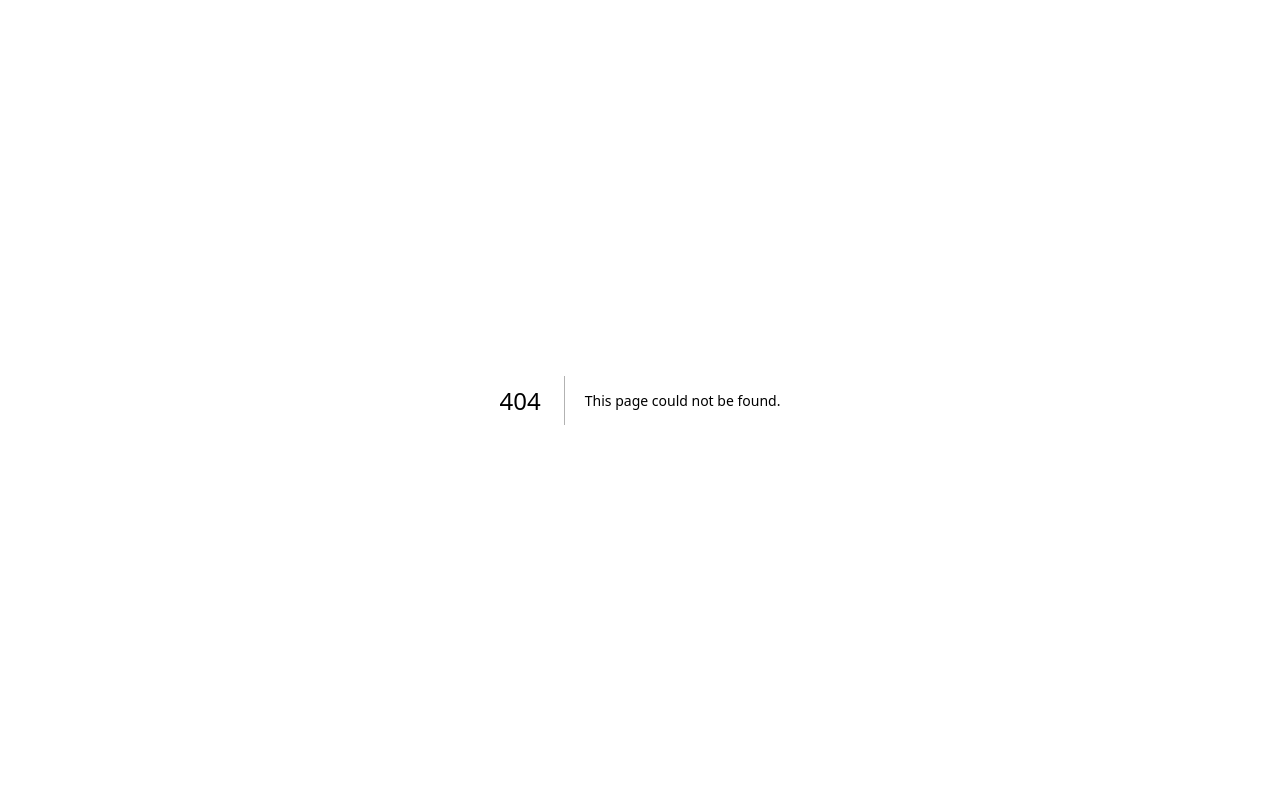
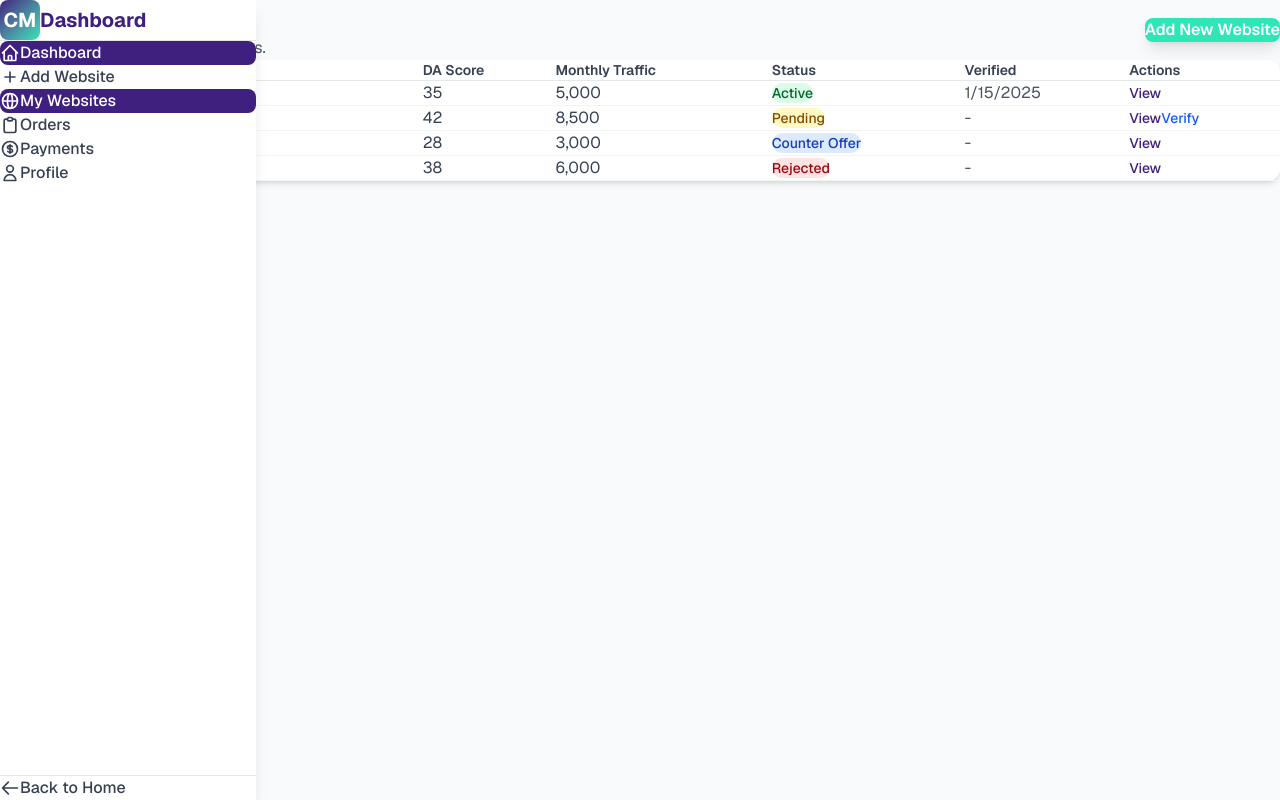
Before and after one commit to ESRAILHAQUE/publisherauthority-frontend, a Next.js app: page /dashboard/websites in a window 1280 px wide. Before the commit this address had no page. Built offline with nearby package versions, Linux system fonts and the light colour scheme.

Commit message:
Dashboard: Create websites listing page with status management

```diff
--- /dev/null
+++ b/app/dashboard/websites/page.tsx
@@ -0,0 +1,120 @@
+import React from 'react';
+import { Card } from '@/components/shared/Card';
+import { Badge } from '@/components/shared/Badge';
+import { Button } from '@/components/shared/Button';
+import Link from 'next/link';
+
+export default function WebsitesPage() {
+  const websites = [
+    {
+      id: 1,
+      url: 'https://example-blog.com',
+      da: 35,
+      traffic: 5000,
+      status: 'Active',
+      verifiedAt: '2025-01-15',
+    },
+    {
+      id: 2,
+      url: 'https://tech-insights.net',
+      da: 42,
+      traffic: 8500,
+      status: 'Pending',
+      verifiedAt: null,
+    },
+    {
+      id: 3,
+      url: 'https://health-tips.org',
+      da: 28,
+      traffic: 3000,
+      status: 'Counter Offer',
+      verifiedAt: null,
+    },
+    {
+      id: 4,
+      url: 'https://finance-guide.com',
+      da: 38,
+      traffic: 6000,
+      status: 'Rejected',
+      verifiedAt: null,
+    },
+  ];
+
+  const getStatusBadge = (status: string) => {
+    const variants: Record<string, any> = {
+      Active: 'success',
+      Pending: 'warning',
+      'Counter Offer': 'info',
+      Rejected: 'danger',
+      Deleted: 'default',
+    };
+    return variants[status] || 'default';
+  };
+
+  return (
+    <div className="space-y-8">
+      <div className="flex items-center justify-between">
+        <div>
+          <h1 className="text-3xl font-bold text-[#3F207F] mb-2">My Websites</h1>
+          <p className="text-gray-600">Manage all your submitted websites.</p>
+        </div>
+        <Link href="/dashboard/websites/add">
+          <Button variant="primary">Add New Website</Button>
+        </Link>
+      </div>
+
+      <Card>
+        <div className="overflow-x-auto">
+          <table className="w-full">
+            <thead>
+              <tr className="border-b border-gray-200">
+                <th className="text-left py-3 px-4 text-sm font-semibold text-gray-700">Website URL</th>
+                <th className="text-left py-3 px-4 text-sm font-semibold text-gray-700">DA Score</th>
+                <th className="text-left py-3 px-4 text-sm font-semibold text-gray-700">Monthly Traffic</th>
+                <th className="text-left py-3 px-4 text-sm font-semibold text-gray-700">Status</th>
+                <th className="text-left py-3 px-4 text-sm font-semibold text-gray-700">Verified</th>
+                <th className="text-left py-3 px-4 text-sm font-semibold text-gray-700">Actions</th>
+              </tr>
+            </thead>
+            <tbody>
+              {websites.map((website) => (
+                <tr key={website.id} className="border-b border-gray-100 hover:bg-gray-50 transition-colors">
+                  <td className="py-4 px-4">
+                    <a
+                      href={website.url}
+                      target="_blank"
+                      rel="noopener noreferrer"
+                      className="text-[#3F207F] hover:text-[#2EE6B7] font-medium"
+                    >
+                      {website.url}
+                    </a>
+                  </td>
+                  <td className="py-4 px-4 text-gray-700">{website.da}</td>
+                  <td className="py-4 px-4 text-gray-700">{website.traffic.toLocaleString()}</td>
+                  <td className="py-4 px-4">
+                    <Badge variant={getStatusBadge(website.status)}>{website.status}</Badge>
+                  </td>
+                  <td className="py-4 px-4 text-gray-600">
+                    {website.verifiedAt ? new Date(website.verifiedAt).toLocaleDateString() : '-'}
+                  </td>
+                  <td className="py-4 px-4">
+                    <div className="flex items-center space-x-2">
+                      <button className="text-[#3F207F] hover:text-[#2EE6B7] text-sm font-medium transition-colors">
+                        View
+                      </button>
+                      {website.status === 'Pending' && (
+                        <button className="text-blue-600 hover:text-blue-700 text-sm font-medium transition-colors">
+                          Verify
+                        </button>
+                      )}
+                    </div>
+                  </td>
+                </tr>
+              ))}
+            </tbody>
+          </table>
+        </div>
+      </Card>
+    </div>
+  );
+}
```
